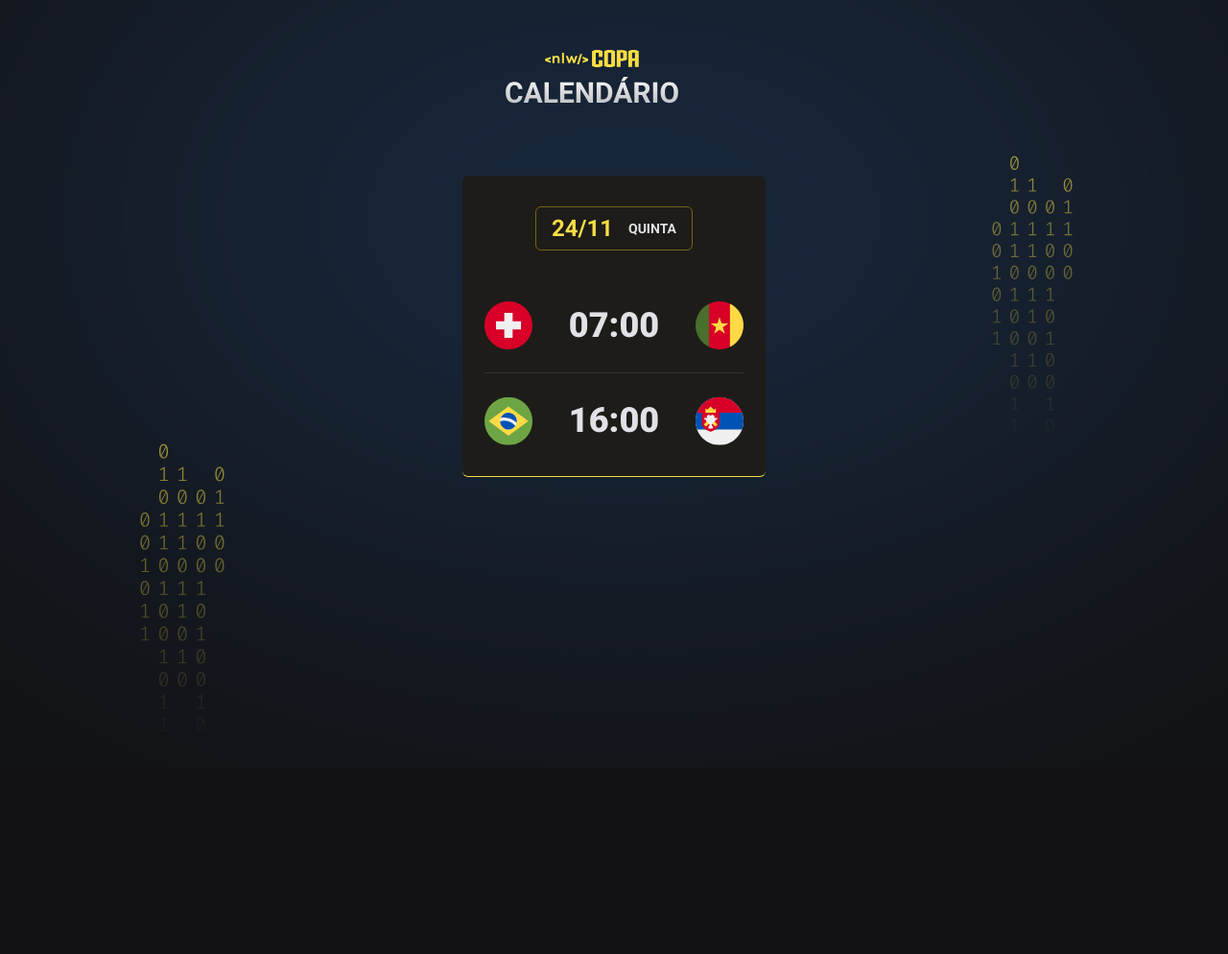
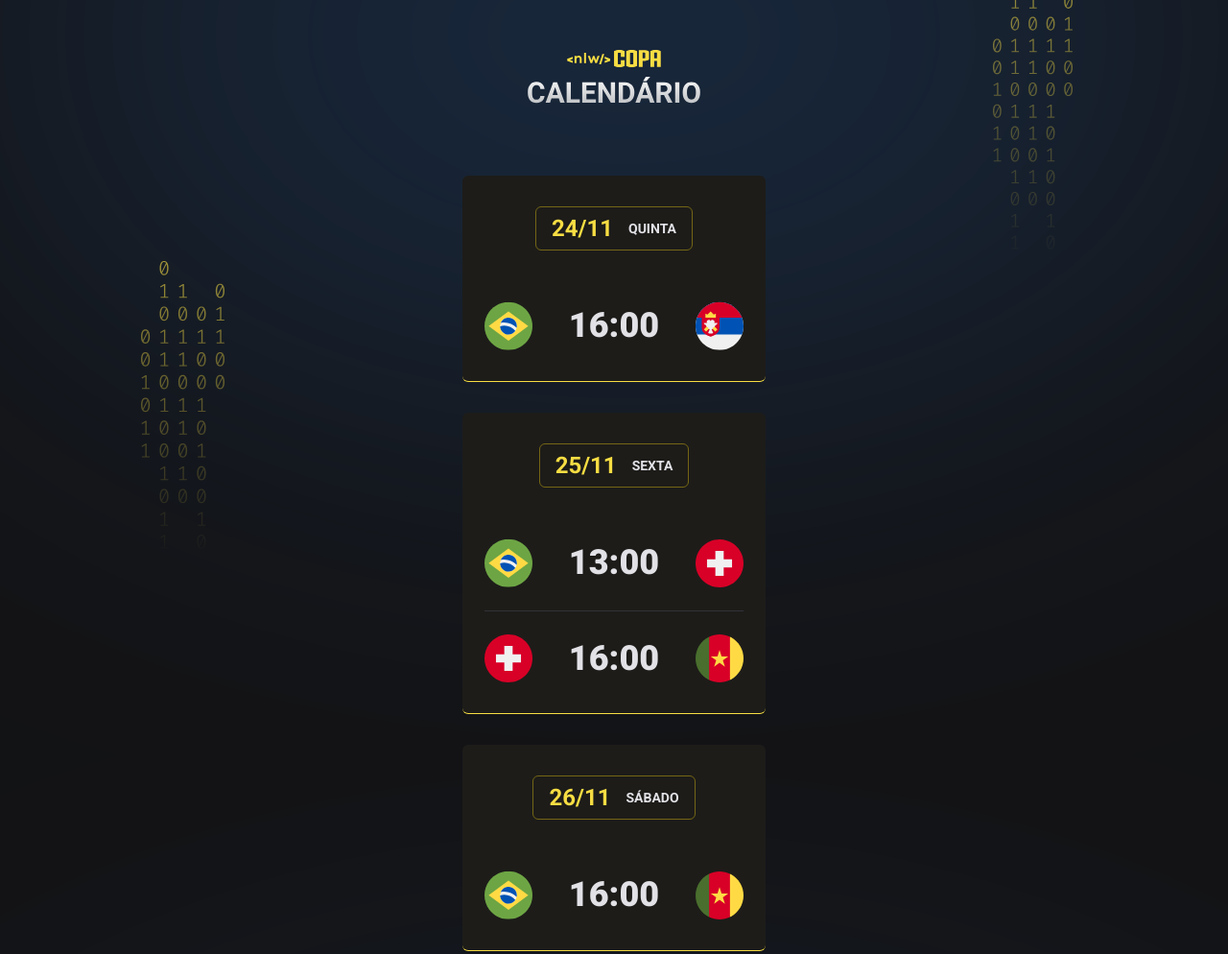
Before and after one commit to Janyson29/nlw-COPA, a plain HTML site: page index.html in a window 1280 px wide. Shown: the whole page at 96% size. Before the commit the page ends 800 px from the top, so only its background shows below. Drawn offline with Linux system fonts and the light colour scheme.

Commit message:
nlwCopaAula3

```diff
--- a/index.html
+++ b/index.html
@@ -34,5 +34,6 @@
             </div>
         </main>
     </div>
+    <script src="./main.js"></script>
 </body>
 </html>
--- /dev/null
+++ b/main.js
@@ -0,0 +1,38 @@
+function createGame(player1, hour, player2) {
+  return `
+    <li>
+      <img src="./assets/icon-${player1}.svg" alt="Bandeira do ${player1}">
+      <strong>${hour}</strong>
+      <img src="./assets/icon-${player2}.svg" alt="Bandeira da ${player2}">
+    </li>
+  `
+}
+
+function createCard(date, day, games) {
+  return `
+    <div class="card">
+      <h2>${date}  <span>${day}</span></h2>
+      <ul>
+        ${games}
+      </ul>
+    </div>
+  `
+}
+
+document.querySelector("#app").innerHTML = `
+<header>
+  <img src="./assets/logo.svg" alt="Logo calendário copa">
+</header>
+<main id="cards">
+  ${createCard("24/11", "Quinta",
+    createGame("brazil", "16:00", "serbia")
+    )}
+  ${createCard("25/11", "Sexta",
+  createGame("brazil", "13:00", "switzerland") +
+  createGame("switzerland", "16:00", "cameroon")
+  )}
+  ${createCard("26/11", "Sábado",
+  createGame("brazil", "16:00", "cameroon")
+  )}
+</main>
+`
--- a/styles.css
+++ b/styles.css
@@ -12,7 +12,7 @@ body {
   background-color: #121214;
   background-image: url(./assets/bg.svg);
   background-position-x: center;
-  background-position-y: 55%;
+  background-position-y: -715px;
 }
 
 body * {
@@ -26,6 +26,13 @@ body * {
 
 header {
   margin-bottom: 63px;
+  text-align: center;
+}
+
+#cards {
+  display: flex;
+  flex-direction: column;
+  gap: 32px;
 }
 
 .card {
```
